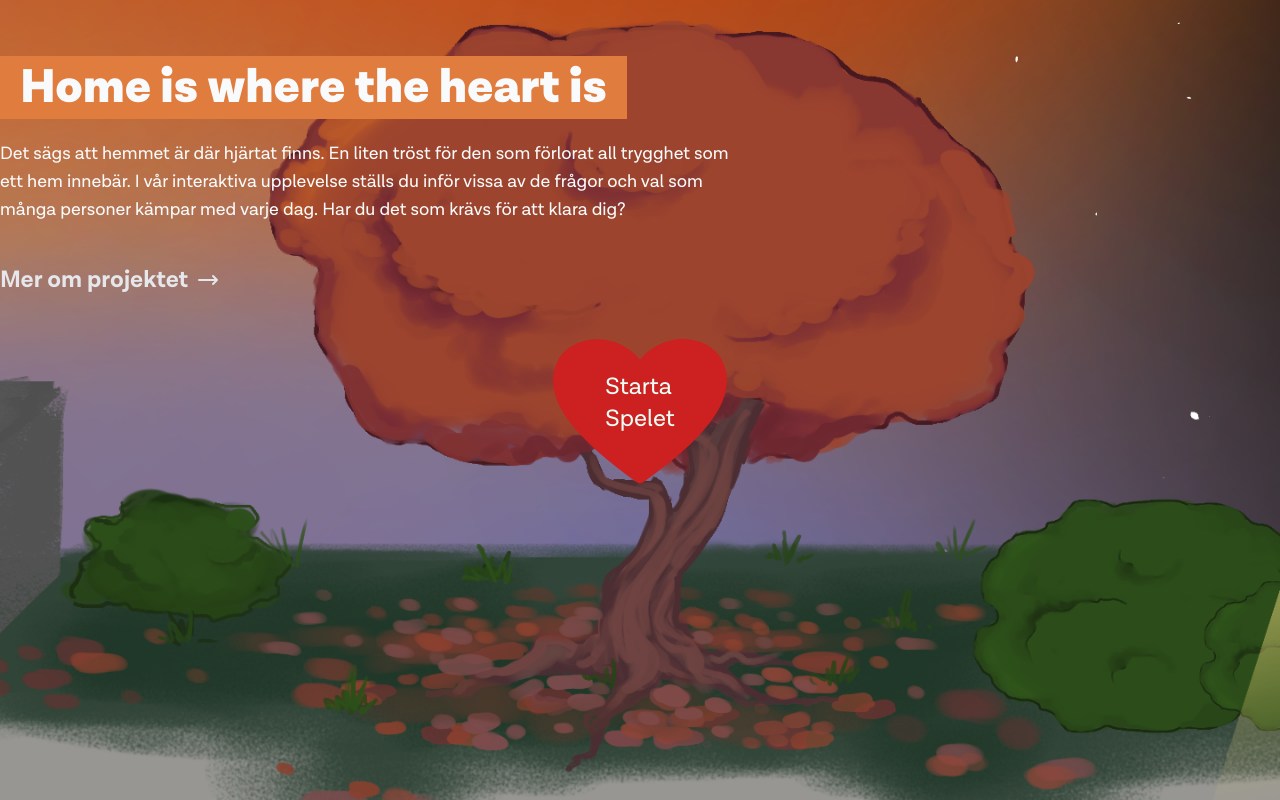
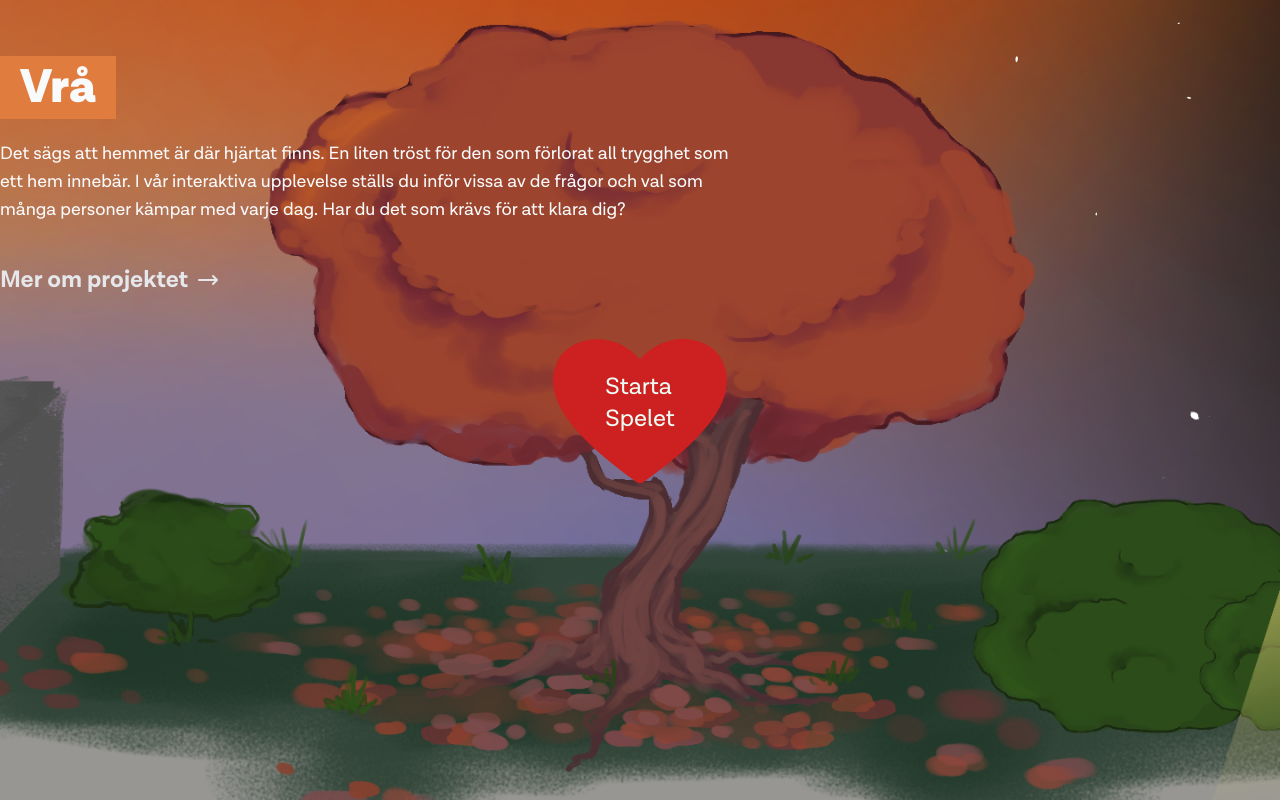
Before and after one commit to evelynfredin/sammanslaget, a Next.js app: page / in a window 1280 px wide. Built offline with nearby package versions, Linux system fonts and the light colour scheme.

Commit message:
Changed title

```diff
--- a/pages/index.js
+++ b/pages/index.js
@@ -9,7 +9,7 @@ export default function Home() {
     return (
         <>
             <Head>
-                <title>Home Is Where The Heart Is</title>
+                <title>Vrå</title>
                 <link rel="icon" href="/favicon.svg" />
             </Head>
             <div className={`${styles.bgcover} bg-hero h-screen w-screen`}>
@@ -19,7 +19,7 @@ export default function Home() {
                         transition={{ duration: 0.8 }}
                         animate={{ opacity: 1, y: 0 }}
                     >
-                        <Heading title="Home is where the heart is" />
+                        <Heading title="Vrå" />
                         <p className="my-6 w-full container lg:w-[730px] mt-7 text-gray-50 text-lg">
                             Det sägs att hemmet är där hjärtat finns. En liten
                             tröst för den som förlorat all trygghet som ett hem
```
